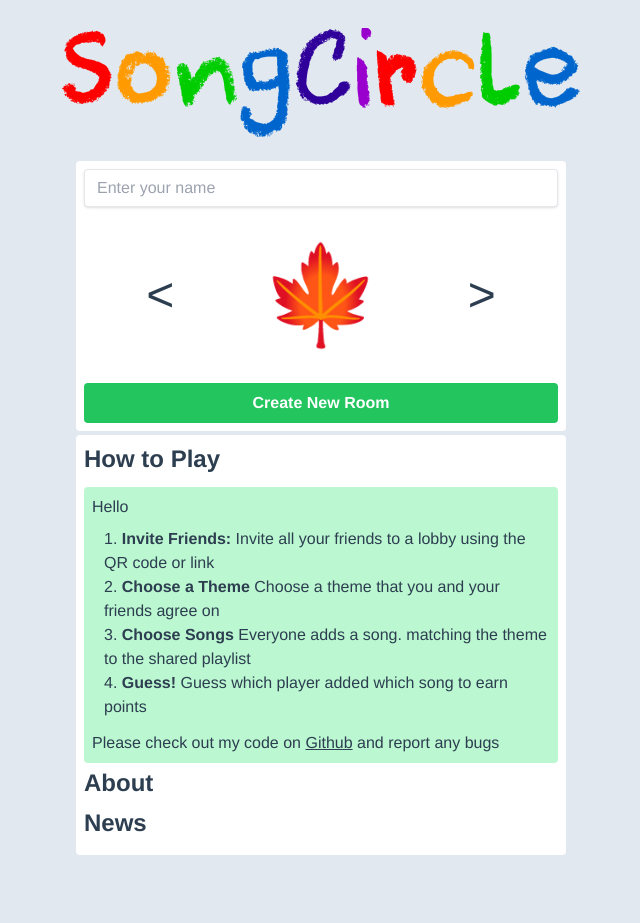
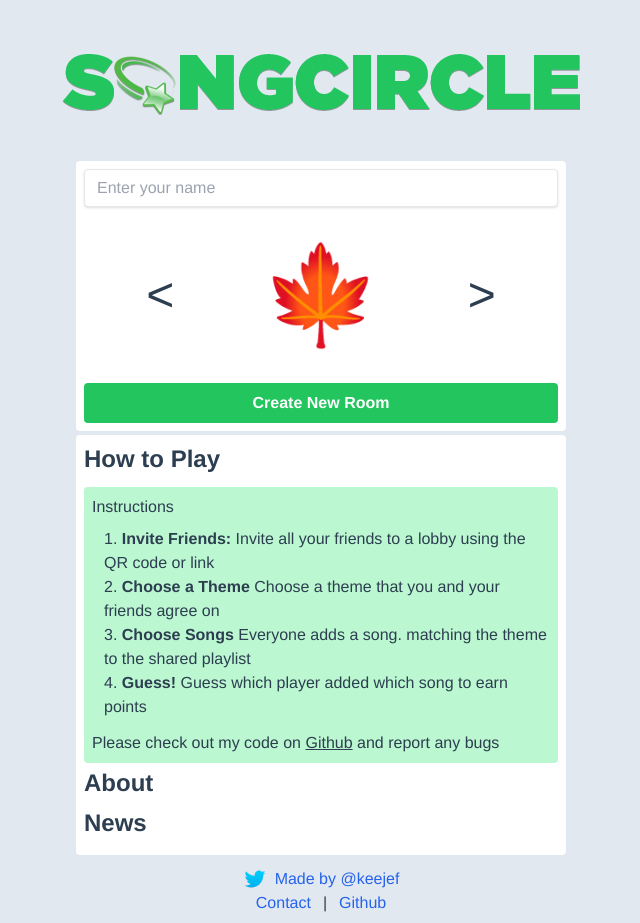
Before and after one commit to KeeJef/SongCircle, a Vue app in the folder hello-world/: page /endRound in a window 1280 px wide. Shown: the whole page, without its empty margins (319-959 px from the left). Before the commit the page ends 863 px from the top, so only its background shows below. Built offline with nearby package versions, Linux system fonts and the light colour scheme; no server answers.

Commit message:
Add more links, attempt to change logo

```diff
--- a/hello-world/src/components/gatherUserInfo.vue
+++ b/hello-world/src/components/gatherUserInfo.vue
@@ -47,7 +47,7 @@
       <template v-slot:content>
         <div
           class="container bg-green-200 rounded flex-col text-left mx-auto px-2 py-2 m-1">
-          <div class="pb-2">Hello</div>
+          <div class="pb-2">Instructions</div>
           <ol class="list-decimal list-inside pl-3 pb-3">
             <li>
               <b>Invite Friends:</b> Invite all your friends to a lobby using the QR code or link
--- a/hello-world/src/components/roomDetails.vue
+++ b/hello-world/src/components/roomDetails.vue
@@ -45,8 +45,8 @@ export default {
     return {
       fadeIn: false,
       qrSize: 280,
-      //baseURL: "http://localhost:8080/#/join?",
-      baseURL: "https://songcircle.xyz/#/join?",
+      baseURL: "http://localhost:8080/#/join?",
+      //baseURL: "https://songcircle.xyz/#/join?",
     };
   },
   components: {
--- a/hello-world/src/store/index.js
+++ b/hello-world/src/store/index.js
@@ -1,7 +1,7 @@
 import { defineStore } from "pinia";
 
-export const url = "https://songcircle.xyz";
-//export const url = "http://localhost:8000";
+//export const url = "https://songcircle.xyz";
+export const url = "http://localhost:8000";
 
 export const usePlayerInfo = defineStore({
   id: "playerInfo",
--- a/hello-world/src/views/HomeView.vue
+++ b/hello-world/src/views/HomeView.vue
@@ -1,9 +1,25 @@
 <template>
   <div class="p-2">
     <div id="logo" class="container flex justify-center mx-auto pb-5">
-      <a href="."><img src="../assets/songcircle.png" alt="SongCircle Logo"/></a>
+      <a href="."><img src="../assets/songcirclealt.png" alt="SongCircle Logo"/></a>
     </div>
     <gatherUserInfo buttonName="Create New Room" nextRoute="lobby" :modStatus="true"></gatherUserInfo>
+    <footer class="mt-3">
+      <div class="flex flex-row justify-center gap-2">
+        <a href="https://twitter.com/jefferyskee" class="contents underline text-blue-600 hover:text-blue-800 visited:text-purple-600">
+      <img src="../assets/twitter.png" alt="Twitter logo"/>Made by @keejef
+      </a>
+      </div>
+      <div class="flex flex-row justify-center gap-3">
+        <div>
+          <a class="contents underline text-blue-600 hover:text-blue-800 visited:text-purple-600" href="https://github.com/KeeJef/MessengerMeta/blob/master/MessengerKey.md">Contact</a>
+        </div>
+        <div>|</div>
+        <div>
+          <a class="contents underline text-blue-600 hover:text-blue-800 visited:text-purple-600" href="https://github.com/KeeJef/SongCircle">Github</a>
+        </div>
+      </div>
+    </footer>
   </div>
 </template>
 
```
Also changed, not shown: hello-world/src/assets/songcirclealt.png (added), hello-world/src/assets/twitter.png (added).
